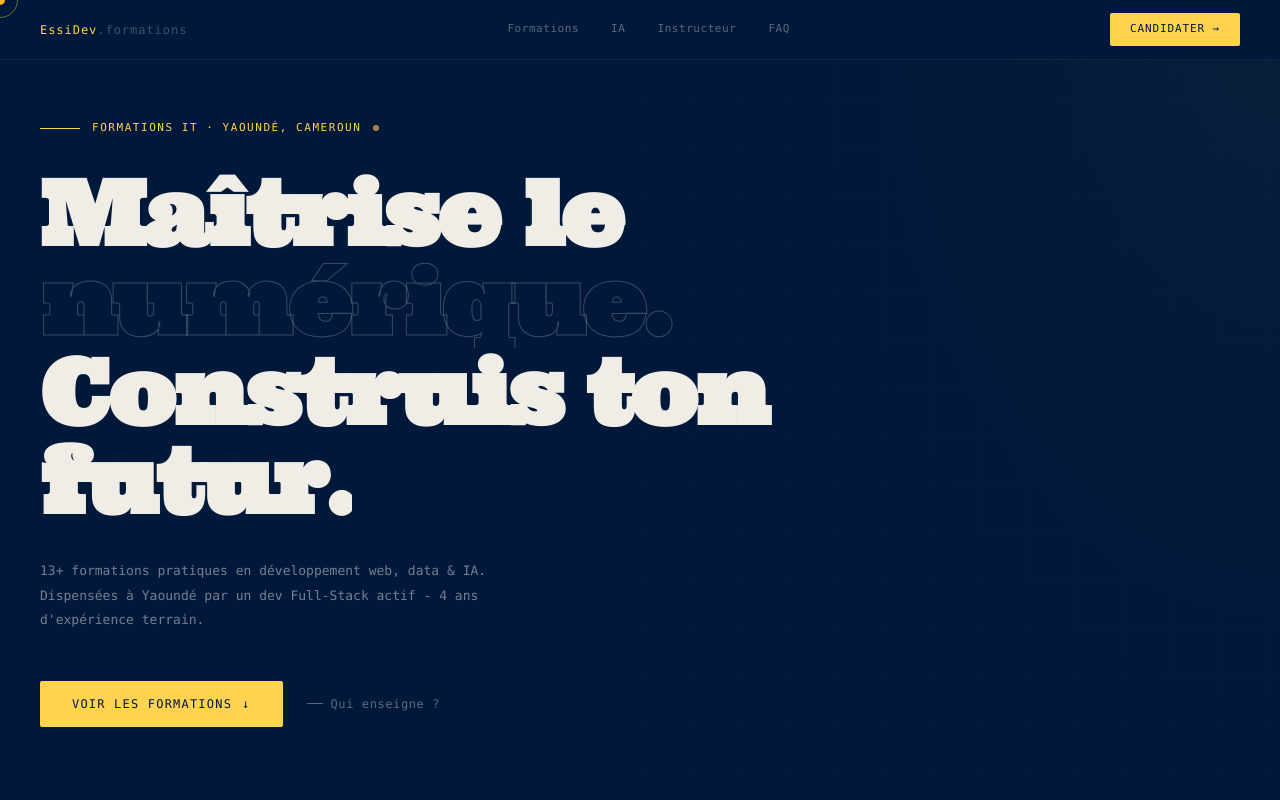
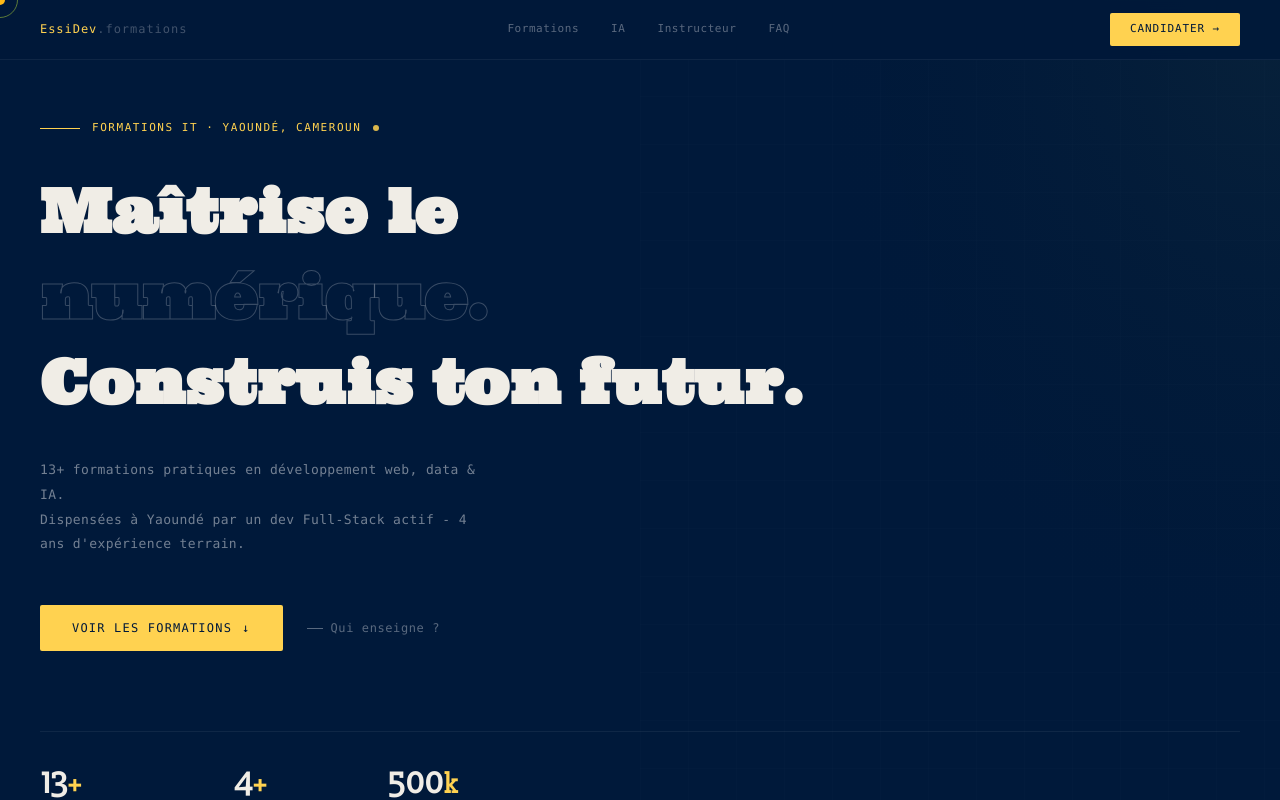
Before and after one commit to EssiJunior/Tebunah-Training, a Next.js app: page / in a window 1280 px wide. Shown: the top 800 px of the page. Built offline with nearby package versions, Linux system fonts and the light colour scheme.

Commit message:
Updated Typo scale

```diff
--- a/styles/globals.css
+++ b/styles/globals.css
@@ -1,59 +1,199 @@
 @import "tailwindcss";
 
+:root {
+
+  /* TYPO SCALE */
+  --h1-size: clamp(2.317rem, calc(1.830rem + 2.437vw), 3.962rem);
+  --h1-weight: 900;
+  --h1-line-height: 1.42;
+  --h1-letter-spacing: 0.008em;
+
+  --h2-size: clamp(1.656rem, calc(1.469rem + 0.931vw), 2.284rem);
+  --h2-weight: 800;
+  --h2-line-height: 1.47;
+  --h2-letter-spacing: 0.016em;
+
+  --h3-size: clamp(1.522rem, calc(1.383rem + 0.694vw), 1.991rem);
+  --h3-weight: 700;
+  --h3-line-height: 1.47;
+  --h3-letter-spacing: 0.016em;
+
+  --h4-size: clamp(1.399rem, calc(1.300rem + 0.496vw), 1.734rem);
+  --h4-weight: 600;
+  --h4-line-height: 1.47;
+  --h4-letter-spacing: 0.016em;
+
+  --h5-size: clamp(1.287rem, calc(1.220rem + 0.333vw), 1.511rem);
+  --h5-weight: 500;
+  --h5-line-height: 1.52;
+  --h5-letter-spacing: 0.02em;
+
+  --h6-size: clamp(1.183rem, calc(1.143rem + 0.199vw), 1.317rem);
+  --h6-weight: 500;
+  --h6-line-height: 1.52;
+  --h6-letter-spacing: 0.02em;
+
+  --body-xl-size: clamp(1.088rem, calc(1.070rem + 0.089vw), 1.148rem);
+  --body-xl-weight: 400;
+  --body-xl-line-height: 1.52;
+  --body-xl-letter-spacing: 0.024em;
+
+  --body-size: clamp(1.000rem, calc(1.000rem + 0.000vw), 1.000rem);
+  --body-weight: 400;
+  --body-line-height: 1.52;
+  --body-letter-spacing: 0.024em;
+
+  --body-sm-size: clamp(0.919rem, calc(0.934rem + -0.071vw), 0.871rem);
+  --body-sm-weight: 400;
+  --body-sm-line-height: 1.57;
+  --body-sm-letter-spacing: 0.024em;
+}
+
 @theme {
-  --color-bg:       #00193a;
-  --color-surface:  #02213c;
+  --color-bg: #00193a;
+  --color-surface: #02213c;
   --color-surface2: #082742;
   --color-surface3: #17364a;
-  --color-accent:   #ffd250;
-  --color-ink:      #F0EDE6;
-  --color-line:     rgba(255,255,255,0.06);
-  --color-orange:   #FF6B35;
+  --color-accent: #ffd250;
+  --color-ink: #F0EDE6;
+  --color-line: rgba(255, 255, 255, 0.06);
+  --color-orange: #FF6B35;
   --color-blue-ice: #4FACFE;
 
-  --font-family-display: "Ultra", serif;
-  --font-family-mono:    "Slabo 27px", serif;
+  --font-ultra: "Ultra", serif;
+  --font-slabo: "Slabo 27px", serif;
 
   --radius-px: 2px;
 
-  --animate-blink:   blink 1.4s ease-in-out infinite;
+  --animate-blink: blink 1.4s ease-in-out infinite;
   --animate-marquee: marquee 22s linear infinite;
 }
 
 @keyframes blink {
-  0%, 100% { opacity: 1;    }
-  50%       { opacity: 0.15; }
+
+  0%,
+  100% {
+    opacity: 1;
+  }
+
+  50% {
+    opacity: 0.15;
+  }
 }
+
 @keyframes marquee {
-  from { transform: translateX(0);    }
-  to   { transform: translateX(-50%); }
+  from {
+    transform: translateX(0);
+  }
+
+  to {
+    transform: translateX(-50%);
+  }
 }
 
 /* ── Base ─────────────────────────────────────────── */
-*, *::before, *::after { box-sizing: border-box; }
+*,
+*::before,
+*::after {
+  box-sizing: border-box;
+}
 
-html { scroll-behavior: smooth; cursor: none; }
+html {
+  scroll-behavior: smooth;
+  cursor: none;
+}
 
 body {
   background-color: var(--color-bg);
   color: var(--color-ink);
-  font-family: var(--font-family-display);
+  font-family: var(--font-slabo);
   overflow-x: hidden;
   -webkit-font-smoothing: antialiased;
+  font-size: var(--body-size);
+  font-weight: var(--body-weight);
+  line-height: var(--body-line-height);
+  letter-spacing: var(--body-letter-spacing);
 }
 
-::selection { background: var(--color-accent); color: var(--color-bg); }
+h1,
+h2,
+h3,
+h4,
+h5,
+h6 {
+  font-family: var(--font-ultra);
+}
 
-::-webkit-scrollbar       { width: 3px; }
-::-webkit-scrollbar-track { background: var(--color-bg); }
-::-webkit-scrollbar-thumb { background: var(--color-accent); border-radius: 2px; }
+h1 {
+  font-size: var(--h1-size);
+  font-weight: var(--h1-weight);
+  line-height: var(--h1-line-height);
+  letter-spacing: var(--h1-letter-spacing);
+}
 
-button, a { cursor: none; }
+h2 {
+  font-size: var(--h2-size);
+  font-weight: var(--h2-weight);
+  line-height: var(--h2-line-height);
+  letter-spacing: var(--h2-letter-spacing);
+}
+
+h3 {
+  font-size: var(--h3-size);
+  font-weight: var(--h3-weight);
+  line-height: var(--h3-line-height);
+  letter-spacing: var(--h3-letter-spacing);
+}
+
+h4 {
+  font-size: var(--h4-size);
+  font-weight: var(--h4-weight);
+  line-height: var(--h4-line-height);
+  letter-spacing: var(--h4-letter-spacing);
+}
+
+h5 {
+  font-size: var(--h5-size);
+  font-weight: var(--h5-weight);
+  line-height: var(--h5-line-height);
+  letter-spacing: var(--h5-letter-spacing);
+}
+
+h6 {
+  font-size: var(--h6-size);
+  font-weight: var(--h6-weight);
+  line-height: var(--h6-line-height);
+  letter-spacing: var(--h6-letter-spacing);
+}
+
+::selection {
+  background: var(--color-accent);
+  color: var(--color-bg);
+}
+
+::-webkit-scrollbar {
+  width: 3px;
+}
+
+::-webkit-scrollbar-track {
+  background: var(--color-bg);
+}
+
+::-webkit-scrollbar-thumb {
+  background: var(--color-accent);
+  border-radius: 2px;
+}
+
+button,
+a {
+  cursor: none;
+}
 
 /* ── Custom cursor ────────────────────────────────── */
 .cursor-dot {
   position: fixed;
-  width: 10px; height: 10px;
+  width: 10px;
+  height: 10px;
   background: var(--color-accent);
   border-radius: 50%;
   pointer-events: none;
@@ -65,21 +205,32 @@ button, a { cursor: none; }
 
 .cursor-ring {
   position: fixed;
-  width: 36px; height: 36px;
-  border: 1px solid rgba(200,242,58,.45);
+  width: 36px;
+  height: 36px;
+  border: 1px solid rgba(200, 242, 58, .45);
   border-radius: 50%;
   pointer-events: none;
   z-index: 9998;
   transform: translate(-50%, -50%);
   transition: width .3s ease, height .3s ease, border-color .3s ease;
 }
-.cursor-dot.hovering { width: 6px; height: 6px; }
-.cursor-ring.hovering { width: 56px; height: 56px; border-color: var(--color-accent); }
+
+.cursor-dot.hovering {
+  width: 6px;
+  height: 6px;
+}
+
+.cursor-ring.hovering {
+  width: 56px;
+  height: 56px;
+  border-color: var(--color-accent);
+}
 
 /* ── Scroll progress bar ──────────────────────────── */
 .scroll-bar {
   position: fixed;
-  top: 0; left: 0;
+  top: 0;
+  left: 0;
   height: 1px;
   background: var(--color-accent);
   z-index: 9997;
@@ -87,5 +238,11 @@ button, a { cursor: none; }
 }
 
 /* ── Marquee ──────────────────────────────────────── */
-.marquee-track { display: inline-flex; animation: marquee 22s linear infinite; }
-.marquee-track:hover { animation-play-state: paused; }
+.marquee-track {
+  display: inline-flex;
+  animation: marquee 22s linear infinite;
+}
+
+.marquee-track:hover {
+  animation-play-state: paused;
+}
```
